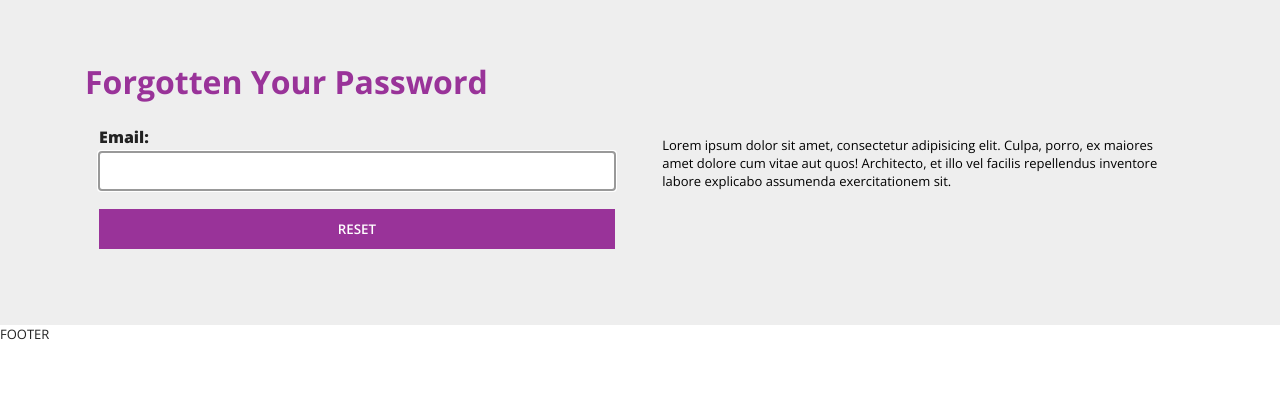
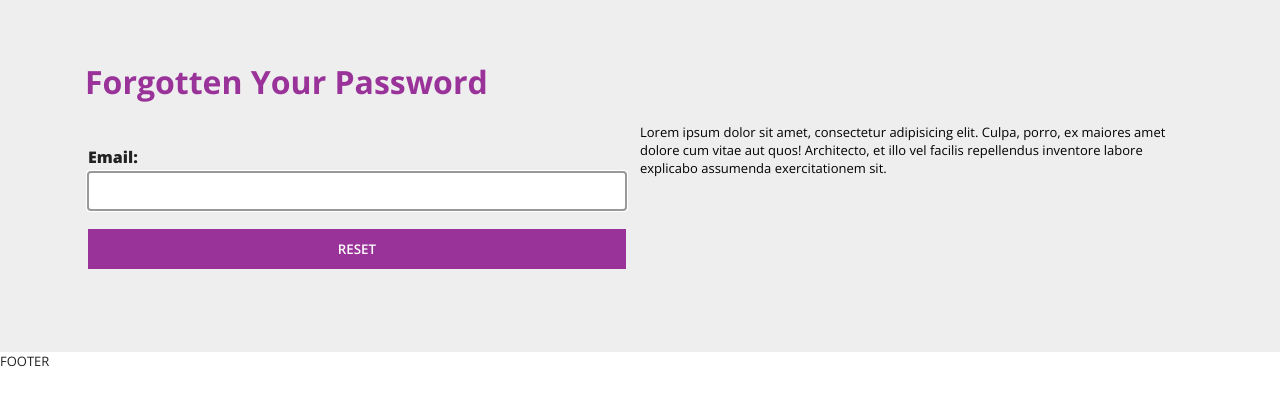
Before and after one commit to Precise-Pixels/kick-catering, a PHP site: template views/forgotten-password.php in a window 1280 px wide. Shown: the top 406 px of the page. Run offline with PHP 8.4, Linux system fonts and the light colour scheme; the template is opened without the code that fills it, so the values that code supplies are empty; style sheets or scripts are compiled from the project's sources.

Commit message:
Change fractions styles to ensure halves line up

```diff
--- a/sass/_fractions.scss
+++ b/sass/_fractions.scss
@@ -1,12 +1,7 @@
 .full,
-.half {
+.half,
+.half-margin {
     width: (100%/1);
-    float: left;
-}
-
-.half-padding {
-    width: (98%/1);
-    padding: 0 1%;
     float: left;
 }
 
@@ -15,11 +10,16 @@
         width: (100%/2);
     }
 
-    .half-padding {
+    .half-margin {
         width: (98%/2);
+        margin: 0 1%;
     }
 
-    .half-padding:last-child {
-        float: right;
+    .half-margin:nth-of-type(odd) {
+        margin-left: 0;
+    }
+
+    .half-margin:nth-of-type(even) {
+        margin-right: 0;
     }
 }
--- a/views/forgotten-password.php
+++ b/views/forgotten-password.php
@@ -25,7 +25,8 @@
         }
         ?>
 
-        <form method="post" class="half-padding">
+        <div class="fraction-wrapper">
+            <form method="post" class="half-margin">
                 <table>
                     <tr><td><label for="email">Email:</label></td></tr>
                     <tr><td><input type="email" name="email" required autofocus/></td></tr>
@@ -33,8 +34,11 @@
                     <tr><td><input type="submit" value="RESET" class="btn"/></td></tr>
                 </table>
             </form>
+        </div>
 
-        <p class="half-padding">Lorem ipsum dolor sit amet, consectetur adipisicing elit. Culpa, porro, ex maiores amet dolore cum vitae aut quos! Architecto, et illo vel facilis repellendus inventore labore explicabo assumenda exercitationem sit.</p>
+        <div class="fraction-wrapper">
+            <p class="half-margin">Lorem ipsum dolor sit amet, consectetur adipisicing elit. Culpa, porro, ex maiores amet dolore cum vitae aut quos! Architecto, et illo vel facilis repellendus inventore labore explicabo assumenda exercitationem sit.</p>
+        </div>
 
     </div>
 </section>
--- a/views/index.php
+++ b/views/index.php
@@ -11,8 +11,8 @@
 <section>
     <div class="section-padding align-centre l-grey">
         <h1>Specialist Catering</h1>
-        <p class="half-padding">Lorem ipsum dolor sit amet, consectetur adipiscing elit. Phasellus sapien odio, hendrerit vitae diam fermentum, pulvinar iaculis metus. Ut mattis pulvinar sapien ac tempor.</p>
-        <p class="half-padding">Lorem ipsum dolor sit amet, consectetur adipiscing elit. Phasellus sapien odio, hendrerit vitae diam <a href="#">fermentum</a>, pulvinar iaculis metus. Ut mattis pulvinar sapien ac tempor.</p>
+        <p class="half-margin">Lorem ipsum dolor sit amet, consectetur adipiscing elit. Phasellus sapien odio, hendrerit vitae diam fermentum, pulvinar iaculis metus. Ut mattis pulvinar sapien ac tempor.</p>
+        <p class="half-margin">Lorem ipsum dolor sit amet, consectetur adipiscing elit. Phasellus sapien odio, hendrerit vitae diam <a href="#">fermentum</a>, pulvinar iaculis metus. Ut mattis pulvinar sapien ac tempor.</p>
     </div>
 </section>
 
--- a/views/login.php
+++ b/views/login.php
@@ -53,7 +53,7 @@
 
         <p>Information about login / recruitment platform</p>
 
-        <form method="post" id="login-form" class="half-padding active">
+        <form method="post" id="login-form" class="half-margin active">
             <h1>Login</h1>
             <table>
                 <tr><td><label for="email">Email:</label></td></tr>
@@ -67,7 +67,7 @@
             <p><a href="forgotten-password">Forgotten your password</a></p>
         </form>
 
-        <form method="post" id="register-form" class="half-padding">
+        <form method="post" id="register-form" class="half-margin">
             <h1>Register</h1>
             <table>
                 <tr><td><label for="email">Email:</label></td></tr>
```
Also changed, not shown: views/employees-submit.php (+6 -2 lines), views/employers-submit.php (+6 -2 lines), views/resend-validation-email.php (+6 -2 lines), views/reset-password.php (+6 -2 lines). Lines whose indentation alone changed are shown as unchanged.
